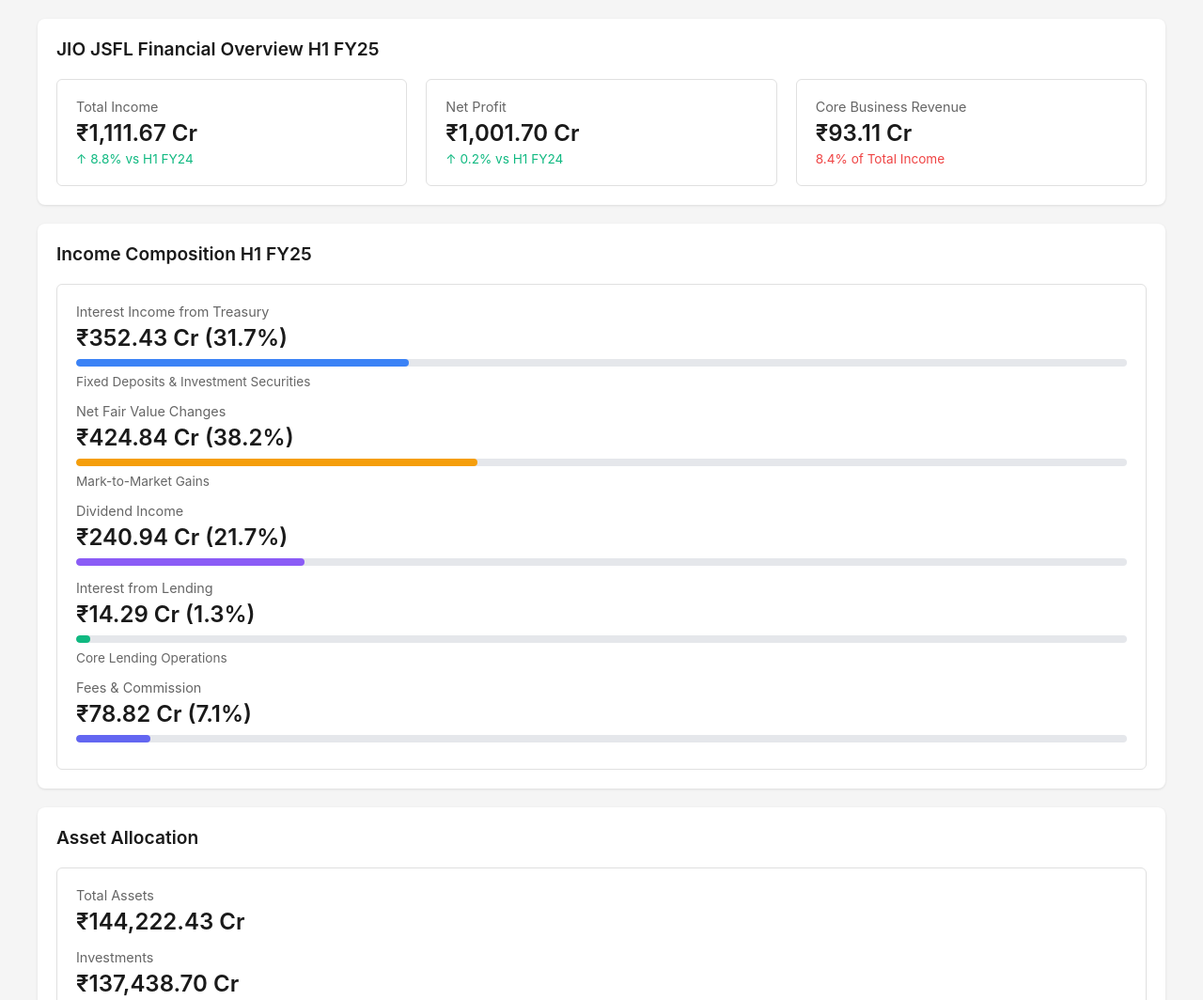
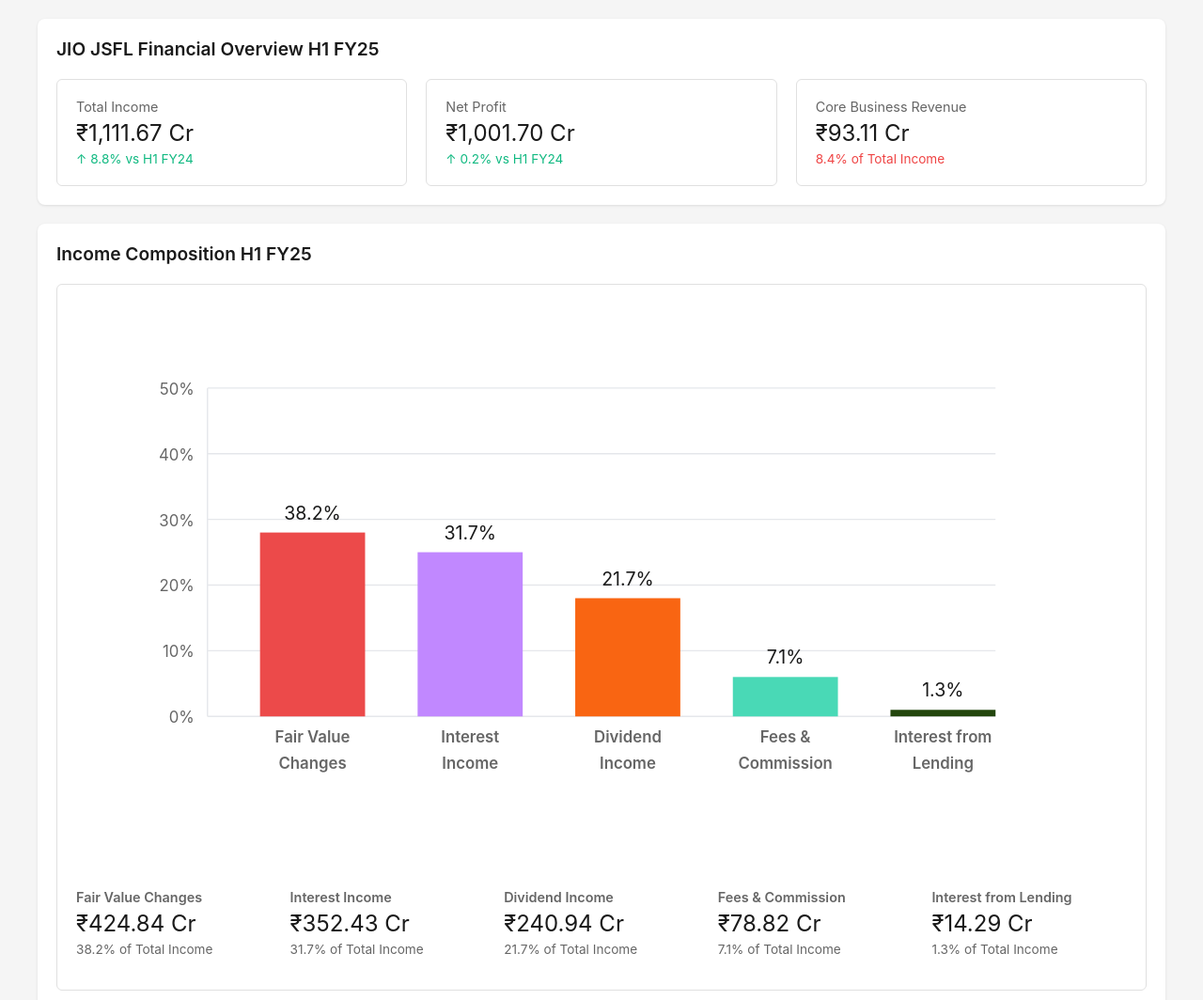
Before and after one commit to JAYANTCH1797/Report, a website: page index.html in a window 1280 px wide. Shown: the top 1064 px of the page at 94% size. Drawn offline with Linux system fonts and the light colour scheme.

Commit message:
Update index.html

```diff
--- a/index.html
+++ b/index.html
@@ -199,47 +199,122 @@
       </div>
 
       <!-- Income Breakdown -->
+      <style>
+.income-breakdown-bar {
+  font-family: inherit;
+}
+.income-breakdown-bar text {
+  font-family: -apple-system, BlinkMacSystemFont, "Segoe UI", Roboto, Oxygen, Ubuntu, Cantarell, sans-serif;
+}
+.metric-heading {
+  font-size: 0.9rem;
+  color: #666;
+  margin-bottom: 5px;
+  font-weight: 600;
+  font-family: -apple-system, BlinkMacSystemFont, "Segoe UI", Roboto, Oxygen, Ubuntu, Cantarell, sans-serif;
+}
+.metric-value {
+  font-size: 1.5rem;
+  font-weight: 400;
+  color: #1a1a1a;
+  margin-bottom: 5px;
+  font-family: -apple-system, BlinkMacSystemFont, "Segoe UI", Roboto, Oxygen, Ubuntu, Cantarell, sans-serif;
+}
+.metric-subtext {
+  font-size: 0.85rem;
+  color: #666;
+  font-weight: 400;
+  font-family: -apple-system, BlinkMacSystemFont, "Segoe UI", Roboto, Oxygen, Ubuntu, Cantarell, sans-serif;
+}
+</style>
+
 <div class="section">
   <h2 class="section-title">Income Composition H1 FY25</h2>
   <div class="card">
+    <svg class="income-breakdown-bar" viewBox="0 0 800 400" style="width: 100%; height: auto; margin: 20px 0;">
+      <!-- Grid lines -->
+      <g stroke="#E5E7EB" stroke-width="1">
+        <line x1="100" y1="50" x2="700" y2="50" />
+        <line x1="100" y1="100" x2="700" y2="100" />
+        <line x1="100" y1="150" x2="700" y2="150" />
+        <line x1="100" y1="200" x2="700" y2="200" />
+        <line x1="100" y1="250" x2="700" y2="250" />
+        <line x1="100" y1="300" x2="700" y2="300" />
+      </g>
+
+      <!-- Y-axis labels -->
+      <g fill="#666666" font-size="12" text-anchor="end">
+        <text x="90" y="55">50%</text>
+        <text x="90" y="105">40%</text>
+        <text x="90" y="155">30%</text>
+        <text x="90" y="205">20%</text>
+        <text x="90" y="255">10%</text>
+        <text x="90" y="305">0%</text>
+      </g>
+
+      <!-- Bars -->
+      <g>
+        <!-- Fair Value Changes -->
+        <rect x="140" y="160" width="80" height="140" fill="#EC4A4A" />
+        <text x="180" y="320" text-anchor="middle" fill="#666666" font-size="12" font-weight="600">Fair Value</text>
+        <text x="180" y="340" text-anchor="middle" fill="#666666" font-size="12" font-weight="600">Changes</text>
+        <text x="180" y="150" text-anchor="middle" fill="#1a1a1a" font-size="14" font-weight="400">38.2%</text>
+
+        <!-- Interest Income -->
+        <rect x="260" y="175" width="80" height="125" fill="#C188FF" />
+        <text x="300" y="320" text-anchor="middle" fill="#666666" font-size="12" font-weight="600">Interest</text>
+        <text x="300" y="340" text-anchor="middle" fill="#666666" font-size="12" font-weight="600">Income</text>
+        <text x="300" y="165" text-anchor="middle" fill="#1a1a1a" font-size="14" font-weight="400">31.7%</text>
+
+        <!-- Dividend Income -->
+        <rect x="380" y="210" width="80" height="90" fill="#F96512" />
+        <text x="420" y="320" text-anchor="middle" fill="#666666" font-size="12" font-weight="600">Dividend</text>
+        <text x="420" y="340" text-anchor="middle" fill="#666666" font-size="12" font-weight="600">Income</text>
+        <text x="420" y="200" text-anchor="middle" fill="#1a1a1a" font-size="14" font-weight="400">21.7%</text>
+
+        <!-- Fees & Commission -->
+        <rect x="500" y="270" width="80" height="30" fill="#49D9B6" />
+        <text x="540" y="320" text-anchor="middle" fill="#666666" font-size="12" font-weight="600">Fees &</text>
+        <text x="540" y="340" text-anchor="middle" fill="#666666" font-size="12" font-weight="600">Commission</text>
+        <text x="540" y="260" text-anchor="middle" fill="#1a1a1a" font-size="14" font-weight="400">7.1%</text>
+
+        <!-- Interest from Lending -->
+        <rect x="620" y="295" width="80" height="5" fill="#23460D" />
+        <text x="660" y="320" text-anchor="middle" fill="#666666" font-size="12" font-weight="600">Interest from</text>
+        <text x="660" y="340" text-anchor="middle" fill="#666666" font-size="12" font-weight="600">Lending</text>
+        <text x="660" y="285" text-anchor="middle" fill="#1a1a1a" font-size="14" font-weight="400">1.3%</text>
+      </g>
+
+      <!-- Y-axis line -->
+      <line x1="100" y1="50" x2="100" y2="300" stroke="#E5E7EB" stroke-width="1"/>
+    </svg>
+
+    <!-- Value details in grid -->
+    <div style="display: grid; grid-template-columns: repeat(auto-fit, minmax(200px, 1fr)); gap: 20px; margin-top: 20px;">
       <div class="metric">
-            <div class="metric-title">Interest Income from Treasury</div>
-            <div class="metric-value">₹352.43 Cr (31.7%)</div>
-            <div class="progress-bar">
-              <div class="progress-fill bg-blue" style="width: 31.7%"></div>
-            </div>
-            <div class="metric-subtitle">
-              Fixed Deposits & Investment Securities
-            </div>
+        <div class="metric-heading">Fair Value Changes</div>
+        <div class="metric-value">₹424.84 Cr</div>
+        <div class="metric-subtext">38.2% of Total Income</div>
       </div>
       <div class="metric">
-            <div class="metric-title">Net Fair Value Changes</div>
-            <div class="metric-value">₹424.84 Cr (38.2%)</div>
-            <div class="progress-bar">
-              <div class="progress-fill bg-yellow" style="width: 38.2%"></div>
-            </div>
-            <div class="metric-subtitle">Mark-to-Market Gains</div>
+        <div class="metric-heading">Interest Income</div>
+        <div class="metric-value">₹352.43 Cr</div>
+        <div class="metric-subtext">31.7% of Total Income</div>
       </div>
       <div class="metric">
-            <div class="metric-title">Dividend Income</div>
-            <div class="metric-value">₹240.94 Cr (21.7%)</div>
-            <div class="progress-bar">
-              <div class="progress-fill bg-purple" style="width: 21.7%"></div>
-            </div>
+        <div class="metric-heading">Dividend Income</div>
+        <div class="metric-value">₹240.94 Cr</div>
+        <div class="metric-subtext">21.7% of Total Income</div>
       </div>
       <div class="metric">
-            <div class="metric-title">Interest from Lending</div>
-            <div class="metric-value">₹14.29 Cr (1.3%)</div>
-            <div class="progress-bar">
-              <div class="progress-fill bg-green" style="width: 1.3%"></div>
-            </div>
-            <div class="metric-subtitle">Core Lending Operations</div>
+        <div class="metric-heading">Fees & Commission</div>
+        <div class="metric-value">₹78.82 Cr</div>
+        <div class="metric-subtext">7.1% of Total Income</div>
       </div>
       <div class="metric">
-            <div class="metric-title">Fees & Commission</div>
-            <div class="metric-value">₹78.82 Cr (7.1%)</div>
-            <div class="progress-bar">
-              <div class="progress-fill bg-indigo" style="width: 7.1%"></div>
+        <div class="metric-heading">Interest from Lending</div>
+        <div class="metric-value">₹14.29 Cr</div>
+        <div class="metric-subtext">1.3% of Total Income</div>
       </div>
     </div>
   </div>
```
Lines whose indentation alone changed are shown as unchanged.
